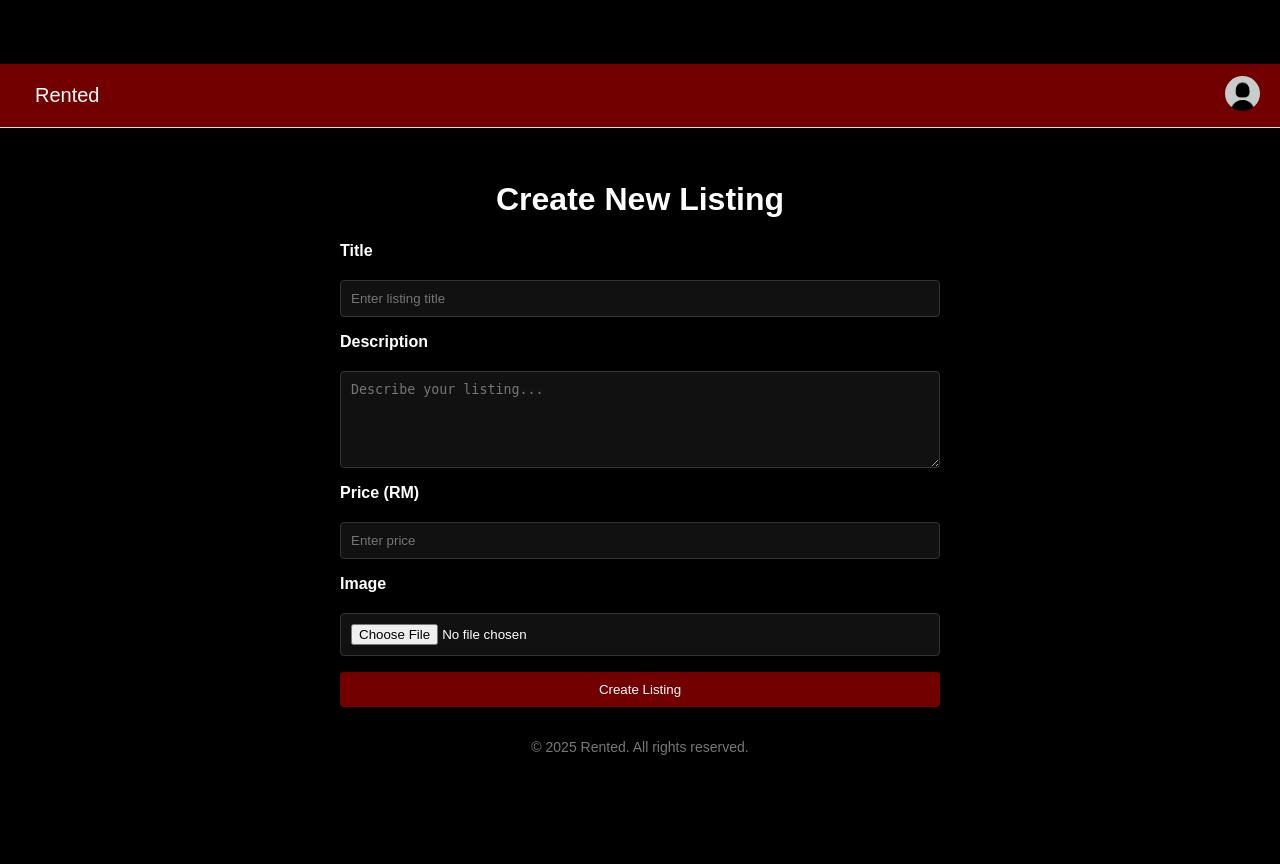
After one commit to x7am/G04, a Flask app: page /create-listing in a window 1280 px wide. The commit adds this page. Run offline with Flask 3, Linux system fonts and the light colour scheme; a user stored in the database is signed in.

Commit message:
feat:added user dashboard, user account, user account creation, user acount modification and deletion, listing creation, modification and deletion

```diff
--- /dev/null
+++ b/Templates/create_listing.html
@@ -0,0 +1,89 @@
+<!DOCTYPE html>
+<html lang="en">
+<head>
+    <meta charset="UTF-8">
+    <title>Create Listing - Rented</title>
+    <style>
+        body {
+            font-family: Arial, sans-serif;
+            margin: 0;
+            min-height: 100vh;
+            background: #000;
+            color: #fff;
+            padding-top: 64px;
+        }
+        .container {
+            max-width: 600px;
+            width: 100%;
+            margin: 0 auto;
+            padding: 32px;
+        }
+        h1 {
+            text-align: center;
+            margin-bottom: 24px;
+            color: #fff;
+        }
+        form {
+            display: flex;
+            flex-direction: column;
+            gap: 16px;
+        }
+        label {
+            font-weight: bold;
+            margin-bottom: 4px;
+        }
+        input[type="text"], input[type="number"], textarea, input[type="file"] {
+            padding: 10px;
+            border-radius: 4px;
+            border: 1px solid #333;
+            background: #111;
+            color: #fff;
+        }
+        input:focus, textarea:focus {
+            outline: none;
+            border-color: #730000;
+        }
+        button {
+            background: #730000;
+            color: #fff;
+            padding: 10px;
+            border: none;
+            border-radius: 4px;
+            cursor: pointer;
+            transition: 0.2s;
+        }
+        button:hover {
+            background: #5a0000;
+        }
+        .footer {
+            margin-top: 32px;
+            text-align: center;
+            color: #777;
+            font-size: 14px;
+        }
+    </style>
+</head>
+<body>
+    {% include 'navbar.html' %}
+
+    <div class="container">
+        <h1>Create New Listing</h1>
+        <form action="{{ url_for('create_listing') }}" method="POST" enctype="multipart/form-data">
+            <label for="title">Title</label>
+            <input type="text" id="title" name="title" placeholder="Enter listing title" required>
+
+            <label for="description">Description</label>
+            <textarea id="description" name="description" rows="5" placeholder="Describe your listing..." required></textarea>
+
+            <label for="price">Price (RM)</label>
+            <input type="number" id="price" name="price" placeholder="Enter price" step="0.01" required>
+
+            <label for="image">Image</label>
+            <input type="file" id="image" name="image" accept="image/*">
+
+            <button type="submit">Create Listing</button>
+        </form>
+        <div class="footer">&copy; 2025 Rented. All rights reserved.</div>
+    </div>
+</body>
+</html>
--- a/Templates/navbar.html
+++ b/Templates/navbar.html
@@ -2,10 +2,24 @@
     <div class="nav-left">
         <a href="{{ url_for('home') }}" class="logo">Rented</a>
     </div>
-
     <div class="nav-right">
+        {% if session.get('user_id') %}
+        <div class="dropdown">
+            <img src="{{ url_for('static', filename='profile_pics/' ~ user.profile_pic) }}"
+                 alt="Profile" class="profile-pic" onclick="toggleDropdown()">
+            <div id="dropdownMenu" class="dropdown-menu">
+                <a href="{{ url_for('profile') }}">
+                    <span>⚙️</span> Edit Profile
+                </a>
+                <a href="{{ url_for('logout') }}">
+                    <span>🚪</span> Logout
+                </a>
+            </div>
+        </div>
+        {% else %}
         <a href="{{ url_for('login') }}">Login</a>
         <a href="{{ url_for('signup') }}">Sign Up</a>
+        {% endif %}
     </div>
 </nav>
 
@@ -18,21 +32,75 @@
     background-color: #730000;
     border-bottom: 1px solid #ddd;
 }
-
 .navbar a {
     text-decoration: none;
     color: #ffffff;
     margin-left: 15px;
     font-weight: 500;
 }
-
 .navbar a:hover {
     color: #007BFF;
 }
-
 .logo {
     font-size: 20px;
     font-weight: bold;
     color: #000;
 }
+.profile-pic {
+    width: 35px;
+    height: 35px;
+    border-radius: 50%;
+    object-fit: cover;
+    cursor: pointer;
+}
+.dropdown {
+    position: relative;
+    display: inline-block;
+}
+.dropdown-menu {
+    display: none;
+    position: absolute;
+    right: 0;
+    top: 45px;
+    background-color: #fff;
+    min-width: 180px;
+    border-radius: 12px;
+    box-shadow: 0px 4px 12px rgba(0, 0, 0, 0.15);
+    overflow: hidden;
+    z-index: 1000;
+    padding: 0;
+    margin: 0;
+    border: none;
+}
+.dropdown-menu a {
+    display: flex;
+    align-items: center;
+    gap: 10px;
+    padding: 12px 16px;
+    text-decoration: none;
+    color: #333;
+    font-size: 14px;
+    margin: 0;
+    border: none;
+    background: none;
+}
+.dropdown-menu a:hover {
+    background-color: #f2f2f2;
+}
+.dropdown.show .dropdown-menu {
+    display: block;
+}
 </style>
+
+<script>
+function toggleDropdown() {
+    document.querySelector(".dropdown").classList.toggle("show");
+}
+window.onclick = function(event) {
+    if (!event.target.matches('.profile-pic')) {
+        document.querySelectorAll(".dropdown").forEach(dropdown => {
+            dropdown.classList.remove("show");
+        });
+    }
+}
+</script>
--- a/app.py
+++ b/app.py
@@ -1,41 +1,73 @@
-from flask import Flask, render_template, request, redirect, url_for
+from flask import Flask, render_template, request, redirect, url_for, session
 from flask_sqlalchemy import SQLAlchemy
 from datetime import datetime
+from werkzeug.utils import secure_filename
+import os
 
 app = Flask(__name__)
 app.config["SQLALCHEMY_DATABASE_URI"] = "sqlite:///C:/Users/saeed/OneDrive/Desktop/Rented/rented.db"
 app.config["SQLALCHEMY_TRACK_MODIFICATIONS"] = False
+app.secret_key = "your-secret-key"
+
+# Folders for uploads
+UPLOAD_FOLDER = "static/profile_pics"
+LISTING_FOLDER = "static/listing_images"
+app.config["UPLOAD_FOLDER"] = UPLOAD_FOLDER
+app.config["LISTING_FOLDER"] = LISTING_FOLDER
+os.makedirs(UPLOAD_FOLDER, exist_ok=True)
+os.makedirs(LISTING_FOLDER, exist_ok=True)
+
 db = SQLAlchemy(app)
 
+# --------- Models ---------
 class User(db.Model):
     id = db.Column(db.Integer, primary_key=True)
     username = db.Column(db.String(150), unique=True, nullable=False)
+    email = db.Column(db.String(150), unique=True, nullable=True)
     password = db.Column(db.String(150), nullable=False)
+    profile_pic = db.Column(db.String(300), default="default.png")
     created_at = db.Column(db.DateTime, default=datetime.utcnow)
 
     def __repr__(self):
         return f"<User {self.username}>"
 
+class Listing(db.Model):
+    id = db.Column(db.Integer, primary_key=True)
+    title = db.Column(db.String(150), nullable=False)
+    description = db.Column(db.Text, nullable=False)
+    price = db.Column(db.Float, nullable=False)
+    image = db.Column(db.String(300), default="default_listing.png")
+    user_id = db.Column(db.Integer, db.ForeignKey('user.id'), nullable=False)
+    created_at = db.Column(db.DateTime, default=datetime.utcnow)
+
+    user = db.relationship("User", backref="listings")
+
+# --------- Routes ---------
 @app.route("/")
 def home():
-    return render_template("index.html", title="Rented")
+    listings = Listing.query.order_by(Listing.created_at.desc()).all()
+    return render_template("index.html", listings=listings)
 
+# ---- Signup/Login/Profile ----
 @app.route("/signup", methods=["GET", "POST"])
 def signup():
+    error = None
     if request.method == "POST":
         username = request.form.get("username")
+        email = request.form.get("email")
         password = request.form.get("password")
 
-        existing_user = User.query.filter_by(username=username).first()
-        if existing_user:
-            return "Username already exists!"
+        if User.query.filter_by(username=username).first():
+            error = "Username already exists!"
+        elif User.query.filter_by(email=email).first():
+            error = "Email already exists!"
+        else:
+            new_user = User(username=username, email=email, password=password)
+            db.session.add(new_user)
+            db.session.commit()
+            return redirect(url_for("login"))
 
-        new_user = User(username=username, password=password)
-        db.session.add(new_user)
-        db.session.commit()
-        return redirect(url_for("login"))
-
-    return render_template("signup.html", title="Sign Up")
+    return render_template("signup.html", error=error)
 
 @app.route("/login", methods=["GET", "POST"])
 def login():
@@ -43,15 +75,112 @@ def login():
     if request.method == "POST":
         username = request.form.get("username")
         password = request.form.get("password")
-
         user = User.query.filter_by(username=username, password=password).first()
         if user:
+            session["user_id"] = user.id
+            session["username"] = user.username
             return redirect(url_for("home"))
         else:
             error = "Incorrect username or password!"
+    return render_template("login.html", error=error)
 
-    return render_template("login.html", title="Login", error=error)
+@app.route("/logout")
+def logout():
+    session.clear()
+    return redirect(url_for("home"))
 
+@app.route("/profile", methods=["GET", "POST"])
+def profile():
+    if "user_id" not in session:
+        return redirect(url_for("login"))
+    user = User.query.get(session["user_id"])
+
+    if request.method == "POST":
+        new_username = request.form.get("username")
+        new_email = request.form.get("email")
+        new_password = request.form.get("password")
+        file = request.files.get("profile_pic")
+
+        if new_username:
+            user.username = new_username
+            session["username"] = new_username
+        if new_email:
+            user.email = new_email
+        if new_password:
+            user.password = new_password
+        if file and file.filename:
+            filename = secure_filename(file.filename)
+            file.save(os.path.join(app.config["UPLOAD_FOLDER"], filename))
+            user.profile_pic = filename
+
+        db.session.commit()
+        return redirect(url_for("profile"))
+
+    return render_template("profile.html", user=user)
+
+# ---- Listings CRUD ----
+@app.route("/create-listing", methods=["GET", "POST"])
+def create_listing():
+    if "user_id" not in session:
+        return redirect(url_for("login"))
+
+    if request.method == "POST":
+        title = request.form.get("title")
+        description = request.form.get("description")
+        price = float(request.form.get("price") or 0)
+        file = request.files.get("image")
+        filename = "default_listing.png"
+
+        if file and file.filename:
+            filename = secure_filename(file.filename)
+            file.save(os.path.join(app.config["LISTING_FOLDER"], filename))
+
+        new_listing = Listing(title=title, description=description, price=price,
+                              image=filename, user_id=session["user_id"])
+        db.session.add(new_listing)
+        db.session.commit()
+        return redirect(url_for("home"))
+
+    return render_template("create_listing.html")
+
+@app.route("/edit-listing/<int:id>", methods=["GET", "POST"])
+def edit_listing(id):
+    listing = Listing.query.get_or_404(id)
+    if "user_id" not in session or listing.user_id != session["user_id"]:
+        return redirect(url_for("home"))
+
+    if request.method == "POST":
+        listing.title = request.form.get("title")
+        listing.description = request.form.get("description")
+        listing.price = float(request.form.get("price") or listing.price)
+        file = request.files.get("image")
+        if file and file.filename:
+            filename = secure_filename(file.filename)
+            file.save(os.path.join(app.config["LISTING_FOLDER"], filename))
+            listing.image = filename
+        db.session.commit()
+        return redirect(url_for("home"))
+
+    return render_template("edit_listing.html", listing=listing)
+
+@app.route("/delete-listing/<int:id>", methods=["POST"])
+def delete_listing(id):
+    listing = Listing.query.get_or_404(id)
+    if "user_id" not in session or listing.user_id != session["user_id"]:
+        return redirect(url_for("home"))
+    db.session.delete(listing)
+    db.session.commit()
+    return redirect(url_for("home"))
+
+# ---- Context processor ----
+@app.context_processor
+def inject_user():
+    if "user_id" in session:
+        user = User.query.get(session["user_id"])
+        return dict(user=user)
+    return dict(user=None)
+
+# -------- Run App --------
 if __name__ == "__main__":
     with app.app_context():
         db.create_all()
```
Also changed, not shown: Templates/edit_listing.html (added, +103 -0 lines), Templates/index.html (+30 -11 lines), Templates/profile.html (added, +180 -0 lines), Templates/signup.html (+10 -5 lines), Templates/user-profile.html (deleted, +0 -83 lines), Static/profile_pics/default.png (added), rented.db. Lines whose indentation alone changed are shown as unchanged.
